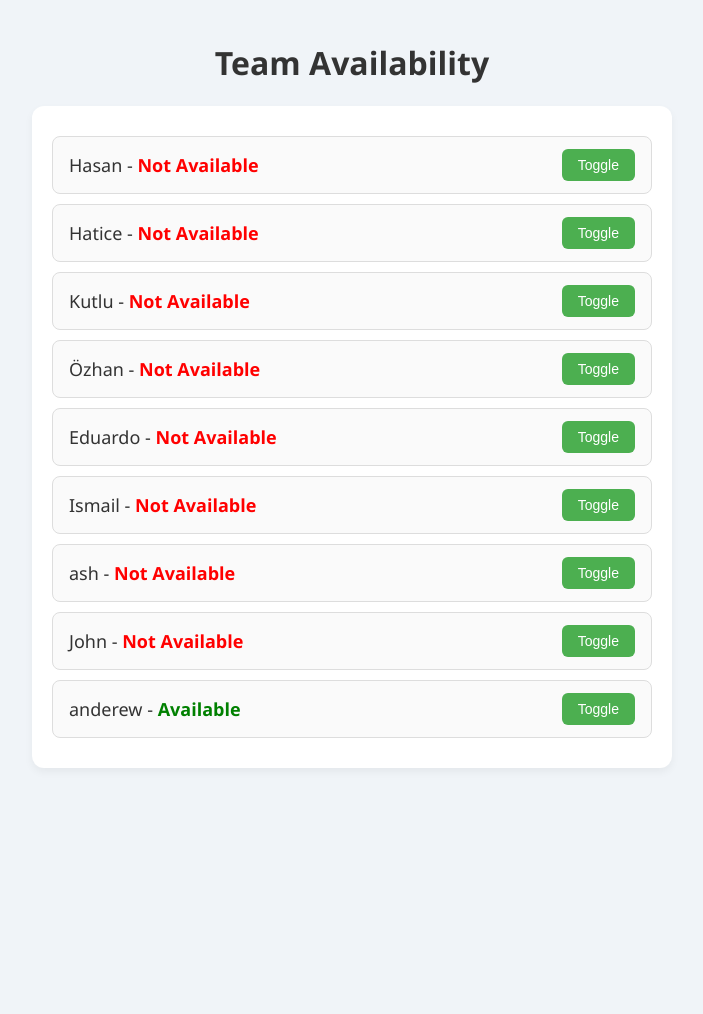
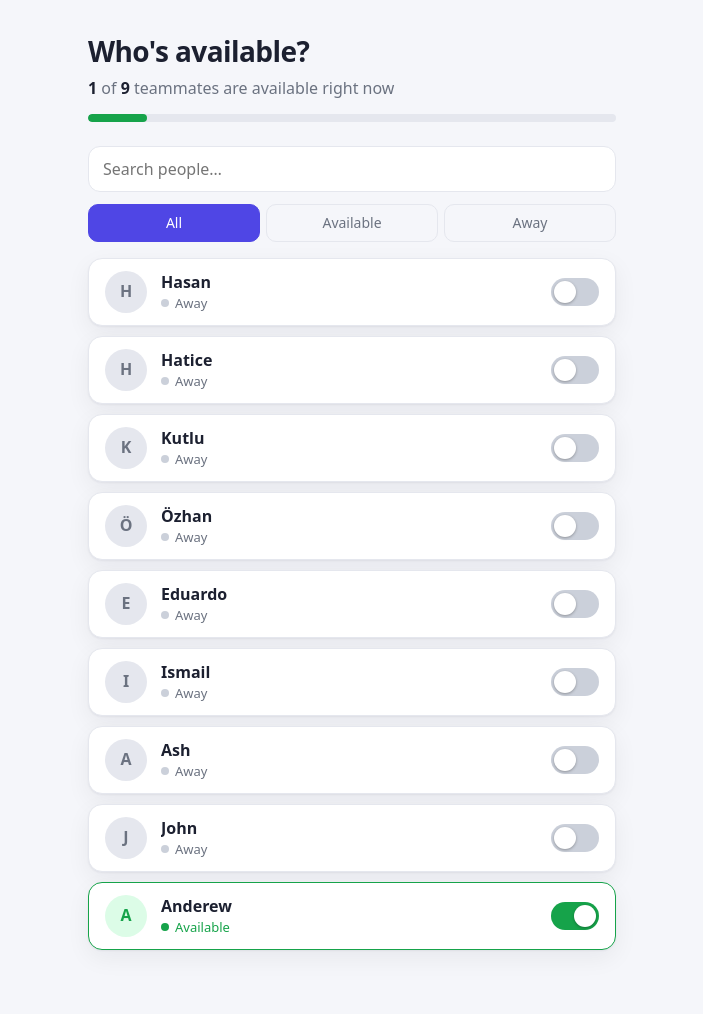
Before and after one commit to iskilicaslan61/who_is_available, a Flask app: page / in a window 1280 px wide. Shown: the whole page, without its empty margins (288-991 px from the left). Before the commit the page ends 768 px from the top, so only its background shows below. Run offline with Flask 3, Linux system fonts and the light colour scheme.

Commit message:
Redesign UI from scratch and fix toggle bugs
Co-Authored-By: Claude Sonnet 5.5 <noreply@anthropic.com>
Claude-Session: https://claude.ai/code/session_01LQgqKrasYTQiQTvLXssdMN

```diff
--- a/app.py
+++ b/app.py
@@ -1,5 +1,5 @@
 import os
-from flask import Flask, render_template, request, jsonify
+from flask import Flask, render_template, jsonify, abort
 
 app = Flask(__name__)
 
@@ -11,25 +11,31 @@ people = [
     {"id": 4, "name": "Özhan", "available": False},
     {"id": 5, "name": "Eduardo", "available": False},
     {"id": 6, "name": "Ismail", "available": False},
-    {"id": 7, "name": "ash", "available": False},
+    {"id": 7, "name": "Ash", "available": False},
     {"id": 8, "name": "John", "available": False},
-    {"id": 9, "name": "anderew", "available": True},
+    {"id": 9, "name": "Anderew", "available": True},
 ]
 
-@app.route('/')
+
+@app.route("/")
 def home():
-    return render_template('index.html', people=people)
+    return render_template("index.html", people=people)
 
 
+@app.route("/api/people")
+def list_people():
+    return jsonify(people)
 
-@app.route('/toggle_availability/<int:person_id>', methods=['POST'])
+
+@app.route("/toggle_availability/<int:person_id>", methods=["POST"])
 def toggle_availability(person_id):
     person = next((p for p in people if p["id"] == person_id), None)
-    if person:
-        person["available"] = not person["available"]
-    return jsonify({"status": "success", "new_status": person["available"]})
+    if person is None:
+        abort(404)
+    person["available"] = not person["available"]
+    return jsonify({"status": "success", "available": person["available"]})
+
 
 if __name__ == "__main__":
-    #app.run(debug=True)
     port = int(os.environ.get("PORT", 5000))
     app.run(host="0.0.0.0", port=port)
--- a/static/script.js
+++ b/static/script.js
@@ -1,16 +1,66 @@
-document.addEventListener('DOMContentLoaded', function() {
-        function toggleAvailability(personId) {
-            fetch(`/toggle_availability/${personId}`)
-                .then(response => response.json())
-                .then(data => {
-                    const statusSpan = document.getElementById(`status-${personId}`);
-                    if (data.available) {
-                        statusSpan.textContent = 'Available';
-                        statusSpan.className = 'available';
-                    } else {
-                        statusSpan.textContent = 'Not Available';
-                        statusSpan.className = 'not-available';
-                    }
-                });
+document.addEventListener('DOMContentLoaded', () => {
+    const list = document.getElementById('people-list');
+    const cards = [...list.querySelectorAll('.card')];
+    const search = document.getElementById('search');
+    const empty = document.getElementById('empty');
+    let filter = 'all';
+
+    function setCard(card, available) {
+        card.classList.toggle('is-available', available);
+        card.querySelector('.switch').setAttribute('aria-checked', String(available));
+        card.querySelector('.status-text').textContent = available ? 'Available' : 'Away';
+    }
+
+    function applyFilters() {
+        const q = search.value.trim().toLowerCase();
+        let shown = 0;
+        cards.forEach(card => {
+            const on = card.classList.contains('is-available');
+            const ok = card.dataset.name.includes(q) &&
+                (filter === 'all' || (filter === 'available') === on);
+            card.hidden = !ok;
+            if (ok) shown++;
+        });
+        empty.hidden = shown > 0;
+    }
+
+    function updateSummary() {
+        const total = cards.length;
+        const on = cards.filter(c => c.classList.contains('is-available')).length;
+        document.getElementById('count-total').textContent = total;
+        document.getElementById('count-available').textContent = on;
+        document.getElementById('meter-fill').style.width = (total ? on / total * 100 : 0) + '%';
+    }
+
+    list.addEventListener('click', async e => {
+        const btn = e.target.closest('.switch');
+        if (!btn) return;
+        const card = btn.closest('.card');
+        const was = card.classList.contains('is-available');
+        setCard(card, !was);            // optimistic update
+        updateSummary();
+        btn.disabled = true;
+        try {
+            const res = await fetch(`/toggle_availability/${card.dataset.id}`, { method: 'POST' });
+            if (!res.ok) throw new Error(res.status);
+            setCard(card, (await res.json()).available);
+        } catch {
+            setCard(card, was);         // roll back on failure
+        } finally {
+            btn.disabled = false;
+            updateSummary();
+            applyFilters();
         }
     });
+
+    search.addEventListener('input', applyFilters);
+    document.querySelector('.filters').addEventListener('click', e => {
+        const b = e.target.closest('.filter');
+        if (!b) return;
+        document.querySelectorAll('.filter').forEach(f => f.classList.toggle('is-active', f === b));
+        filter = b.dataset.filter;
+        applyFilters();
+    });
+
+    updateSummary();
+});
--- /dev/null
+++ b/static/style.css
@@ -0,0 +1,89 @@
+:root {
+    --bg: #f5f6fa;
+    --surface: #fff;
+    --text: #1c2030;
+    --muted: #6b7280;
+    --border: #e5e7ee;
+    --on: #16a34a;
+    --on-soft: #dcfce7;
+    --off: #cbd0da;
+    --accent: #4f46e5;
+    --shadow: 0 1px 2px rgba(20, 24, 40, .05), 0 8px 24px rgba(20, 24, 40, .06);
+}
+@media (prefers-color-scheme: dark) {
+    :root {
+        --bg: #0f1117;
+        --surface: #181b24;
+        --text: #eceef5;
+        --muted: #8b93a7;
+        --border: #272b38;
+        --on: #22c55e;
+        --on-soft: #12301f;
+        --off: #3a4052;
+        --accent: #818cf8;
+        --shadow: none;
+    }
+}
+* { box-sizing: border-box; }
+body {
+    margin: 0;
+    background: var(--bg);
+    color: var(--text);
+    font: 16px/1.4 system-ui, -apple-system, "Segoe UI", Roboto, sans-serif;
+}
+.app { max-width: 560px; margin: 0 auto; padding: 32px 16px 64px; }
+
+.hero h1 { margin: 0; font-size: 28px; letter-spacing: -.02em; }
+.hero-sub { margin: 6px 0 14px; color: var(--muted); }
+.hero-sub strong { color: var(--text); }
+.meter { height: 8px; border-radius: 99px; background: var(--border); overflow: hidden; }
+.meter span { display: block; height: 100%; width: 0; background: var(--on); border-radius: inherit; transition: width .35s ease; }
+
+.toolbar { display: flex; flex-direction: column; gap: 12px; margin: 24px 0 16px; }
+.search {
+    width: 100%; padding: 11px 14px; font: inherit; color: inherit;
+    background: var(--surface); border: 1px solid var(--border); border-radius: 12px;
+}
+.search:focus { outline: 2px solid var(--accent); outline-offset: 1px; }
+.filters { display: flex; gap: 6px; }
+.filter {
+    flex: 1; padding: 8px; font: inherit; font-size: 14px; color: var(--muted);
+    background: transparent; border: 1px solid var(--border); border-radius: 10px; cursor: pointer;
+}
+.filter.is-active { background: var(--accent); border-color: var(--accent); color: #fff; }
+
+.list { list-style: none; margin: 0; padding: 0; display: grid; gap: 10px; }
+.card {
+    display: flex; align-items: center; gap: 14px; padding: 12px 16px;
+    background: var(--surface); border: 1px solid var(--border); border-radius: 14px;
+    box-shadow: var(--shadow); transition: border-color .2s, background .2s;
+}
+.card.is-available { border-color: var(--on); }
+.card[hidden] { display: none; }
+.avatar {
+    width: 42px; height: 42px; flex: none; display: grid; place-items: center;
+    border-radius: 50%; font-weight: 600; background: var(--border); color: var(--muted);
+    transition: background .2s, color .2s;
+}
+.is-available .avatar { background: var(--on-soft); color: var(--on); }
+.info { flex: 1; min-width: 0; }
+.name { font-weight: 600; overflow: hidden; text-overflow: ellipsis; white-space: nowrap; }
+.status { display: flex; align-items: center; gap: 6px; font-size: 13px; color: var(--muted); }
+.dot { width: 8px; height: 8px; border-radius: 50%; background: var(--off); }
+.is-available .dot { background: var(--on); }
+.is-available .status { color: var(--on); }
+
+.switch {
+    position: relative; width: 48px; height: 28px; flex: none; padding: 0;
+    border: 0; border-radius: 99px; background: var(--off); cursor: pointer; transition: background .2s;
+}
+.switch[aria-checked="true"] { background: var(--on); }
+.switch:focus-visible { outline: 2px solid var(--accent); outline-offset: 2px; }
+.knob {
+    position: absolute; top: 3px; left: 3px; width: 22px; height: 22px;
+    border-radius: 50%; background: #fff; box-shadow: 0 1px 3px rgba(0,0,0,.3); transition: transform .2s;
+}
+.switch[aria-checked="true"] .knob { transform: translateX(20px); }
+.switch:disabled { opacity: .6; cursor: progress; }
+
+.empty { text-align: center; color: var(--muted); margin-top: 32px; }
--- a/templates/index.html
+++ b/templates/index.html
@@ -3,87 +3,42 @@
 <head>
     <meta charset="UTF-8">
     <meta name="viewport" content="width=device-width, initial-scale=1.0">
-    <title>Availability Status</title>
-    <style>
-        body {
-            font-family: 'Segoe UI', Tahoma, Geneva, Verdana, sans-serif;
-            background: #f0f4f8;
-            margin: 0;
-            padding: 20px;
-        }
-        h1 {
-            text-align: center;
-            color: #333;
-        }
-        .container {
-            max-width: 600px;
-            margin: auto;
-            background: #fff;
-            padding: 20px;
-            border-radius: 12px;
-            box-shadow: 0 4px 8px rgba(0,0,0,0.05);
-        }
-        .person {
-            display: flex;
-            justify-content: space-between;
-            align-items: center;
-            padding: 12px 16px;
-            margin: 10px 0;
-            border: 1px solid #ddd;
-            border-radius: 8px;
-            background: #fafafa;
-            transition: transform 0.2s ease, box-shadow 0.2s ease;
-        }
-        .person:hover {
-            transform: scale(1.02);
-            box-shadow: 0 8px 16px rgba(0,0,0,0.05);
-        }
-        .person-name {
-            font-size: 18px;
-            font-weight: 500;
-            color: #333;
-        }
-        .available {
-            color: green;
-            font-weight: bold;
-        }
-        .not-available {
-            color: red;
-            font-weight: bold;
-        }
-        button {
-            background: #4CAF50;
-            color: white;
-            border: none;
-            padding: 8px 16px;
-            font-size: 14px;
-            border-radius: 6px;
-            cursor: pointer;
-            transition: background 0.3s ease;
-        }
-        button:hover {
-            background: #45a049;
-        }
-    </style>
+    <title>Who's Available</title>
+    <link rel="stylesheet" href="{{ url_for('static', filename='style.css') }}">
 </head>
 <body>
-    <h1>Team Availability</h1>
-    <div class="container" id="people-list">
-        {% for person in people %}
-            <div class="person" id="person-{{ person.id }}">
-                <div class="person-name">
-                    {{ person.name }} -
-                    <span id="status-{{ person.id }}" class="{{ 'available' if person.available else 'not-available' }}">
-                        {{ 'Available' if person.available else 'Not Available' }}
-                    </span>
+    <main class="app">
+        <header class="hero">
+            <h1>Who's available?</h1>
+            <p class="hero-sub"><strong id="count-available">0</strong> of <strong id="count-total">0</strong> teammates are available right now</p>
+            <div class="meter" aria-hidden="true"><span id="meter-fill"></span></div>
+        </header>
+
+        <div class="toolbar">
+            <input id="search" class="search" type="search" placeholder="Search people…" aria-label="Search people" autocomplete="off">
+            <div class="filters" role="tablist" aria-label="Filter">
+                <button class="filter is-active" data-filter="all" role="tab">All</button>
+                <button class="filter" data-filter="available" role="tab">Available</button>
+                <button class="filter" data-filter="away" role="tab">Away</button>
+            </div>
+        </div>
+
+        <ul class="list" id="people-list">
+            {% for person in people %}
+            <li class="card {{ 'is-available' if person.available else '' }}" data-id="{{ person.id }}" data-name="{{ person.name|lower }}">
+                <div class="avatar" aria-hidden="true">{{ person.name[:1]|upper }}</div>
+                <div class="info">
+                    <div class="name">{{ person.name }}</div>
+                    <div class="status"><i class="dot"></i><span class="status-text">{{ 'Available' if person.available else 'Away' }}</span></div>
                 </div>
-                <button onclick="toggleAvailability({{ person.id }})">Toggle</button>
-            </div>
-        {% endfor %}
-    </div>
+                <button class="switch" role="switch" aria-checked="{{ 'true' if person.available else 'false' }}" aria-label="Toggle availability for {{ person.name }}"><span class="knob"></span></button>
+            </li>
+            {% endfor %}
+        </ul>
+
+        <p class="empty" id="empty" hidden>No one matches.</p>
+    </main>
 
     <script src="{{ url_for('static', filename='script.js') }}"></script>
-
-
 </body>
 </html>
```
